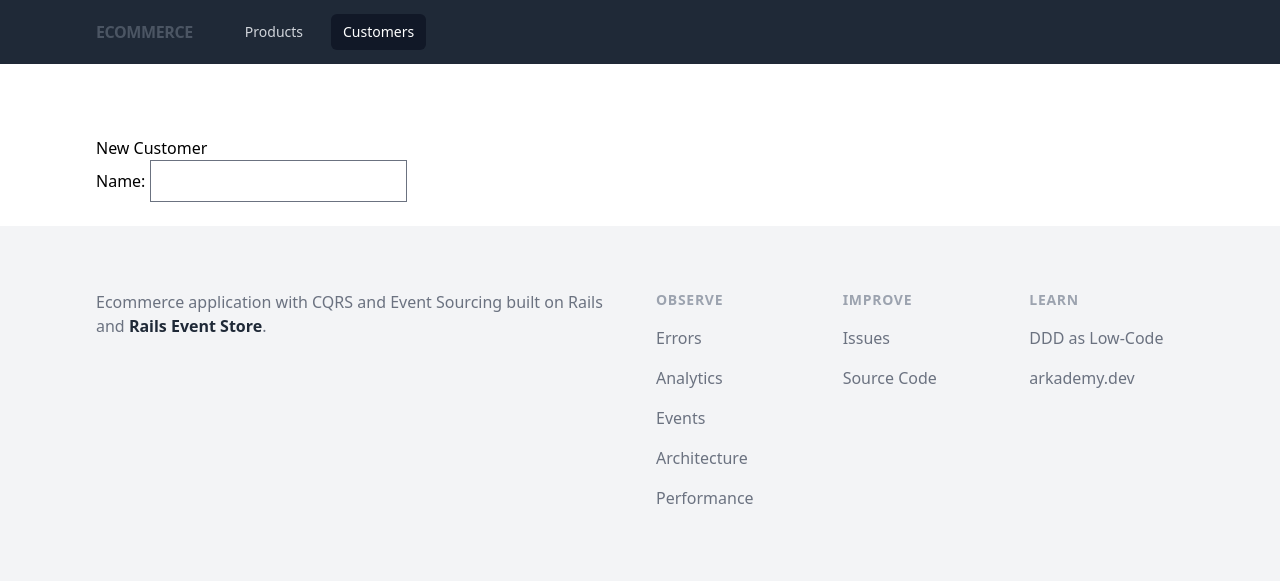
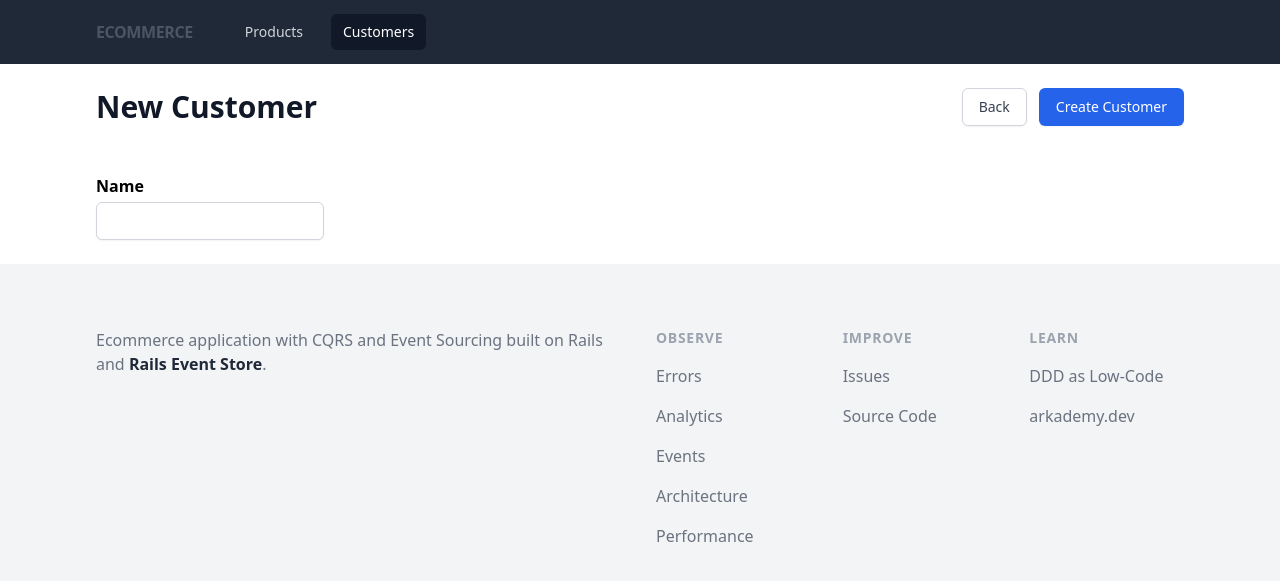
Before and after one commit to NetstationPL/example_event_source_ecommerce, a Django app: page /customers/new/ in a window 1280 px wide. Shown: the top 581 px of the page. Run offline with Django 4.2, Linux system fonts and the light colour scheme; some libraries are stand-ins or nearby versions.

Commit message:
finishing customer new template

```diff
--- a/django_application/customers/templates/customers/new.html
+++ b/django_application/customers/templates/customers/new.html
@@ -1,13 +1,32 @@
 {% extends "customers_base.html" %}
 
-{% block title %}
+{% block header %}
     New Customer
 {% endblock %}
 
 {% block content %}
-    <h1>New Customer</h1>
-    <form method="post">
+<form method="post" action="{% url 'customers:new' %}" id="form">
 	{% csrf_token %}
-	{{ form.as_p }}
+	{{ form.customer_id }}
+	<div>
+		<label for="{{ form.name.id_for_label }}" class="block font-bold">
+			{{ form.name.label }}
+		</label>
+		{{ form.name.errors }}
+		<input type="text" name="{{ form.name.html_name }}" value="{{ form.name.value|default_if_none:'' }}" id="{{ form.name.html_name }}" class="mt-1 focus:ring-blue-500 focus:border-blue-500 block shadow-sm sm:text-sm border-gray-300 rounded-md" />
+	</div>
     </form>
 {% endblock %}
+
+{% block actions %}
+<span class="sm:ml-3">
+	<button type="button" class="inline-flex items-center px-4 py-2 border rounded-md shadow-sm text-sm font-medium focus:outline-none focus:ring-2 focus:ring-offset-2 focus:ring-blue-500 border-gray-300 text-gray-700 bg-white hover:bg-gray-50">
+		<a href="{% url 'customers:index' %}">Back</a>
+	</button>
+</span>
+<span class="sm:ml-3">
+	<button type="submit" form="form" class="inline-flex items-center px-4 py-2 border rounded-md shadow-sm text-sm font-medium focus:outline-none focus:ring-2 focus:ring-offset-2 focus:ring-blue-500 border-transparent text-white bg-blue-600 hover:bg-blue-700">
+		Create Customer
+	</button>
+</span>
+{% endblock %}
```
